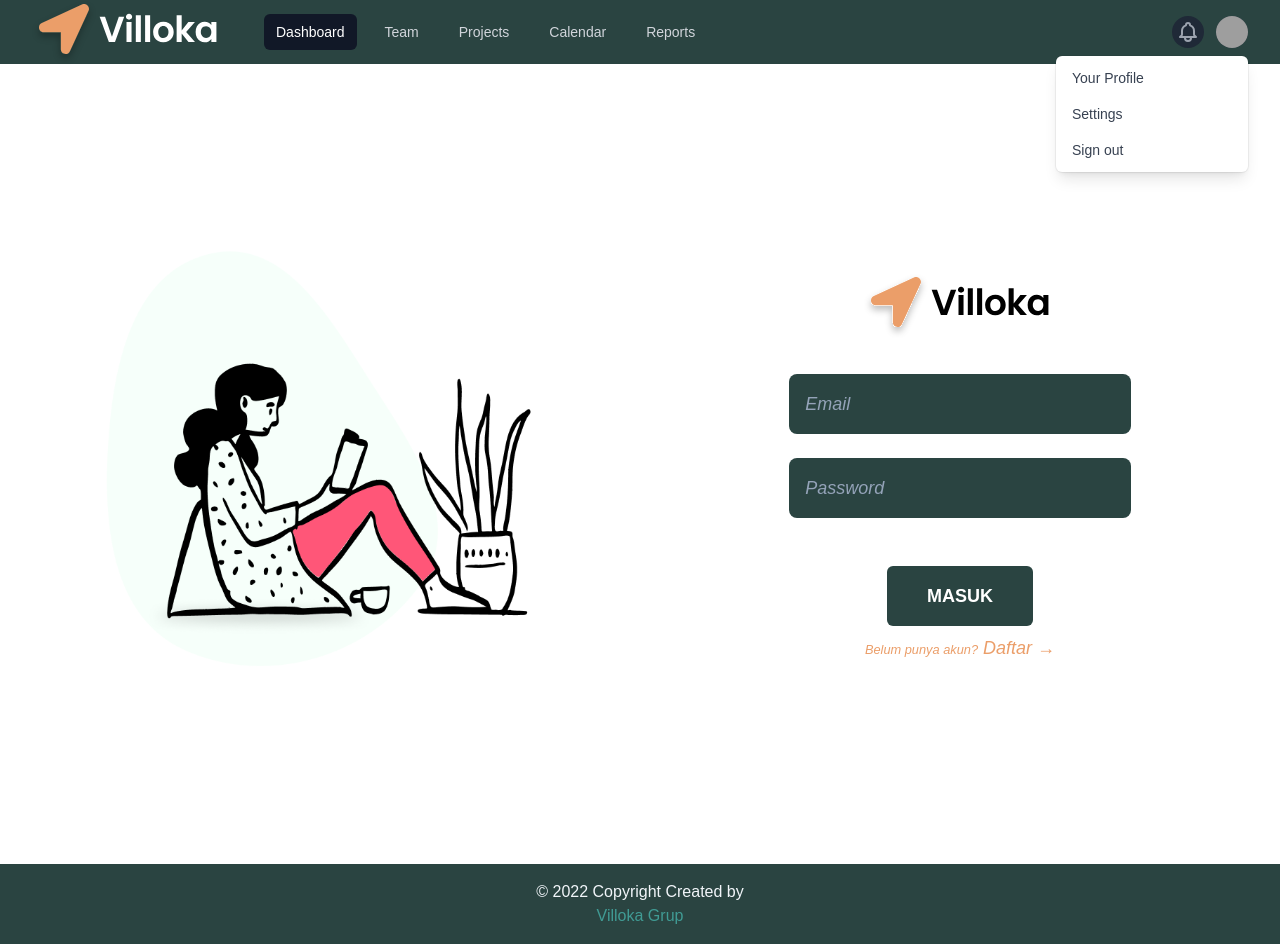
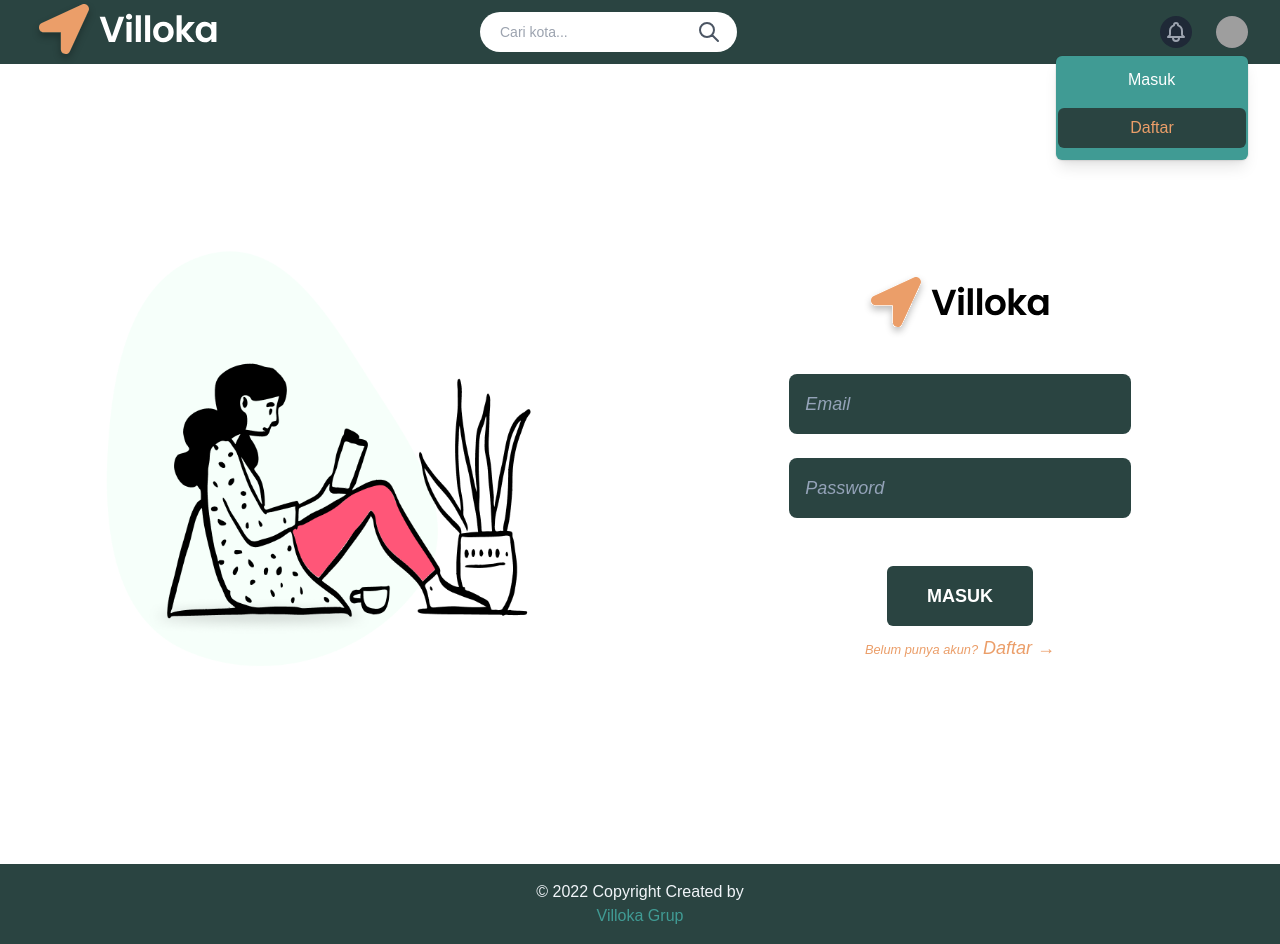
Before and after one commit to AIRBNB-App-Project2/-frontend-airbnb, a Next.js app: page /signin in a window 1280 px wide. Both pictures are taken after a click on the button "Open user menu". Built offline with nearby package versions, Linux system fonts and the light colour scheme; grey boxes are pictures that could not be loaded.

Commit message:
feature login & revisi navbar

```diff
--- a/components/navbar.jsx
+++ b/components/navbar.jsx
@@ -10,6 +10,7 @@ import {
     BellIcon,
 } from '@heroicons/react/outline'
 import Link from 'next/link';
+import { useRouter } from 'next/router';
 
 const user = {
     name: 'Tom Cook',
@@ -20,25 +21,30 @@ const user = {
 
 const userNavigation = [
     { name: 'Your Profile', href: '#' },
-    { name: 'Settings', href: '#' },
-    { name: 'Sign out', href: '#' },
-]
+    { name: 'Settings', href: '/signin' },
 
-const navigation = [
-    { name: 'Dashboard', href: '#', current: true },
-    { name: 'Team', href: '#', current: false },
-    { name: 'Projects', href: '#', current: false },
-    { name: 'Calendar', href: '#', current: false },
-    { name: 'Reports', href: '#', current: false },
 ]
 
 function classNames(...classes) {
     return classes.filter(Boolean).join(' ')
 }
 
+
 export default function Navbar() {
 
+    const router = useRouter()
     const getToken = typeof window !== "undefined" ? localStorage.getItem("token") : null;
+
+
+    // funtion Logout
+    function Logout() {
+        if (getToken) {
+            localStorage.removeItem("token");
+            localStorage.removeItem("dataProfile");
+            router.push("/");
+        }
+    }
+
     return (
         <Disclosure as="nav" className="bg-secondary">
             {({ open }) => (
@@ -54,22 +60,15 @@ export default function Navbar() {
                                     />
                                 </div>
                                 <div className="hidden md:block">
-                                    <div className="ml-10 flex items-baseline space-x-4">
-                                        {navigation.map((item) => (
-                                            <a
-                                                key={item.name}
-                                                href={item.href}
-                                                className={classNames(
-                                                    item.current
-                                                        ? 'bg-gray-900 text-white'
-                                                        : 'text-gray-300 hover:bg-gray-700 hover:text-white',
-                                                    'px-3 py-2 rounded-md text-sm font-medium'
-                                                )}
-                                                aria-current={item.current ? 'page' : undefined}
-                                            >
-                                                {item.name}
-                                            </a>
-                                        ))}
+                                    <div className="ml-64 flex space-x-10">
+                                        <div className="relative text-gray-600">
+                                            <input type="search" placeholder="Cari kota..." className="bg-white h-10 px-5 pr-14 rounded-full text-sm focus:outline-none" />
+                                            <button type="submit" className="absolute right-0 -top-1 mt-3 mr-4">
+                                                <svg xmlns="http://www.w3.org/2000/svg" className="h-6 w-6" fill="none" viewBox="0 0 24 24" stroke="currentColor">
+                                                    <path strokeLinecap="round" strokeLinejoin="round" strokeWidth={2} d="M21 21l-6-6m2-5a7 7 0 11-14 0 7 7 0 0114 0z" />
+                                                </svg>
+                                            </button>
+                                        </div>
                                     </div>
                                 </div>
                             </div>
@@ -77,14 +76,20 @@ export default function Navbar() {
                                 <div className="ml-4 flex items-center md:ml-6">
                                     <button
                                         type="button"
-                                        className="bg-gray-800 p-1 rounded-full text-gray-400 hover:text-white focus:outline-none focus:ring-2 focus:ring-offset-2 focus:ring-offset-gray-800 focus:ring-white"
+                                        className="bg-gray-800 p-1 mr-3 rounded-full text-gray-400 hover:text-white focus:outline-none focus:ring-2 focus:ring-offset-2 focus:ring-offset-gray-800 focus:ring-white"
                                     >
                                         <span className="sr-only">View notifications</span>
                                         <BellIcon className="h-6 w-6" aria-hidden="true" />
                                     </button>
+                                    <button className={classNames(!getToken ? 'hidden' : '', `p-3 rounded-full text-rose-300`)} onClick={Logout}>
+                                        <span className="sr-only">Log out Toggle</span>
+                                        <svg xmlns="http://www.w3.org/2000/svg" class="h-6 w-6 mx-auto" fill="none" viewBox="0 0 24 24" stroke="currentColor">
+                                            <path stroke-linecap="round" stroke-linejoin="round" stroke-width="2" d="M17 16l4-4m0 0l-4-4m4 4H7m6 4v1a3 3 0 01-3 3H6a3 3 0 01-3-3V7a3 3 0 013-3h4a3 3 0 013 3v1" />
+                                        </svg>
+                                    </button>
 
                                     {/* Profile dropdown */}
-                                    <Menu as="div" className="ml-3 relative">
+                                    <Menu Menu as="div" className="ml-3 relative">
                                         <div>
                                             <Menu.Button className="max-w-xs bg-gray-800 rounded-full flex items-center text-sm focus:outline-none focus:ring-2 focus:ring-offset-2 focus:ring-offset-gray-800 focus:ring-white">
                                                 <span className="sr-only">Open user menu</span>
@@ -100,22 +105,29 @@ export default function Navbar() {
                                             leaveFrom="transform opacity-100 scale-100"
                                             leaveTo="transform opacity-0 scale-95"
                                         >
-                                            <Menu.Items className="origin-top-right absolute right-0 mt-2 w-48 rounded-md shadow-lg py-1 bg-white ring-1 ring-black ring-opacity-5 focus:outline-none">
-                                                {userNavigation.map((item) => (
+
+                                            <Menu.Items className="origin-top-right absolute right-0 mt-2 w-48 rounded-md shadow-lg py-1 bg-primary ring-1 ring-black ring-opacity-5 focus:outline-none">
+                                                {getToken ? userNavigation.map((item) => (
                                                     <Menu.Item key={item.name}>
                                                         {({ active }) => (
-                                                            <a
-                                                                href={item.href}
+                                                            <p
                                                                 className={classNames(
                                                                     active ? 'bg-gray-100' : '',
-                                                                    'block px-4 py-2 text-sm text-gray-700'
-                                                                )}
-                                                            >
-                                                                {item.name}
-                                                            </a>
+                                                                    'block px-4 py-2 text-sm text-white hover:bg-secondary/30 cursor-pointer'
+                                                                )}>
+                                                                <Link href={item.href}>{item.name}</Link>
+                                                            </p>
+
                                                         )}
                                                     </Menu.Item>
-                                                ))}
+                                                )) : (
+                                                    <div className=''>
+                                                        <button className='px-[4.5rem] py-2 text-md rounded-md  text-white hover:bg-secondary/30 cursor-pointer' onClick={() => { router.push('/signin') }}>Masuk</button>
+                                                        <button className='px-[4.5rem] my-2 py-2 block mx-auto text-md rounded-md text-elemen1 bg-secondary cursor-pointer' onClick={() => { router.push('/signup') }}>
+                                                            Daftar
+                                                        </button>
+                                                    </div>
+                                                )}
                                             </Menu.Items>
                                         </Transition>
                                     </Menu>
@@ -137,20 +149,7 @@ export default function Navbar() {
 
                     <Disclosure.Panel className="md:hidden">
                         <div className="px-2 pt-2 pb-3 space-y-1 sm:px-3">
-                            {navigation.map((item) => (
-                                <Disclosure.Button
-                                    key={item.name}
-                                    as="a"
-                                    href={item.href}
-                                    className={classNames(
-                                        item.current ? 'bg-gray-900 text-white' : 'text-gray-300 hover:bg-gray-700 hover:text-white',
-                                        'block px-3 py-2 rounded-md text-base font-medium'
-                                    )}
-                                    aria-current={item.current ? 'page' : undefined}
-                                >
-                                    {item.name}
-                                </Disclosure.Button>
-                            ))}
+                            {/* Space for menu navbar */}
                         </div>
                         <div className="pt-4 pb-3 border-t border-gray-700">
                             <div className="flex items-center px-5">
@@ -168,6 +167,12 @@ export default function Navbar() {
                                     <span className="sr-only">View notifications</span>
                                     <BellIcon className="h-6 w-6" aria-hidden="true" />
                                 </button>
+                                <button className={classNames(!getToken ? 'hidden' : '', `ml-3 flex-shrink-0 p-1 rounded-full text-rose-400`)} onClick={Logout}>
+                                    <span className="sr-only">Log out Toggle</span>
+                                    <svg xmlns="http://www.w3.org/2000/svg" className="h-6 w-6 mx-auto" fill="none" viewBox="0 0 24 24" stroke="currentColor">
+                                        <path stroke-linecap="round" stroke-linejoin="round" stroke-width="2" d="M17 16l4-4m0 0l-4-4m4 4H7m6 4v1a3 3 0 01-3 3H6a3 3 0 01-3-3V7a3 3 0 013-3h4a3 3 0 013 3v1" />
+                                    </svg>
+                                </button>
                             </div>
                             <div className="mt-3 px-2 space-y-1">
                                 {userNavigation.map((item) => (
@@ -184,7 +189,8 @@ export default function Navbar() {
                         </div>
                     </Disclosure.Panel>
                 </>
-            )}
-        </Disclosure>
+            )
+            }
+        </Disclosure >
     )
 }
--- a/pages/signin.jsx
+++ b/pages/signin.jsx
@@ -91,8 +91,6 @@ function SignIn() {
         }
     })
 
-
-
     return (
         <>
             <section className="min-h-screen flex items-stretch ">
```
